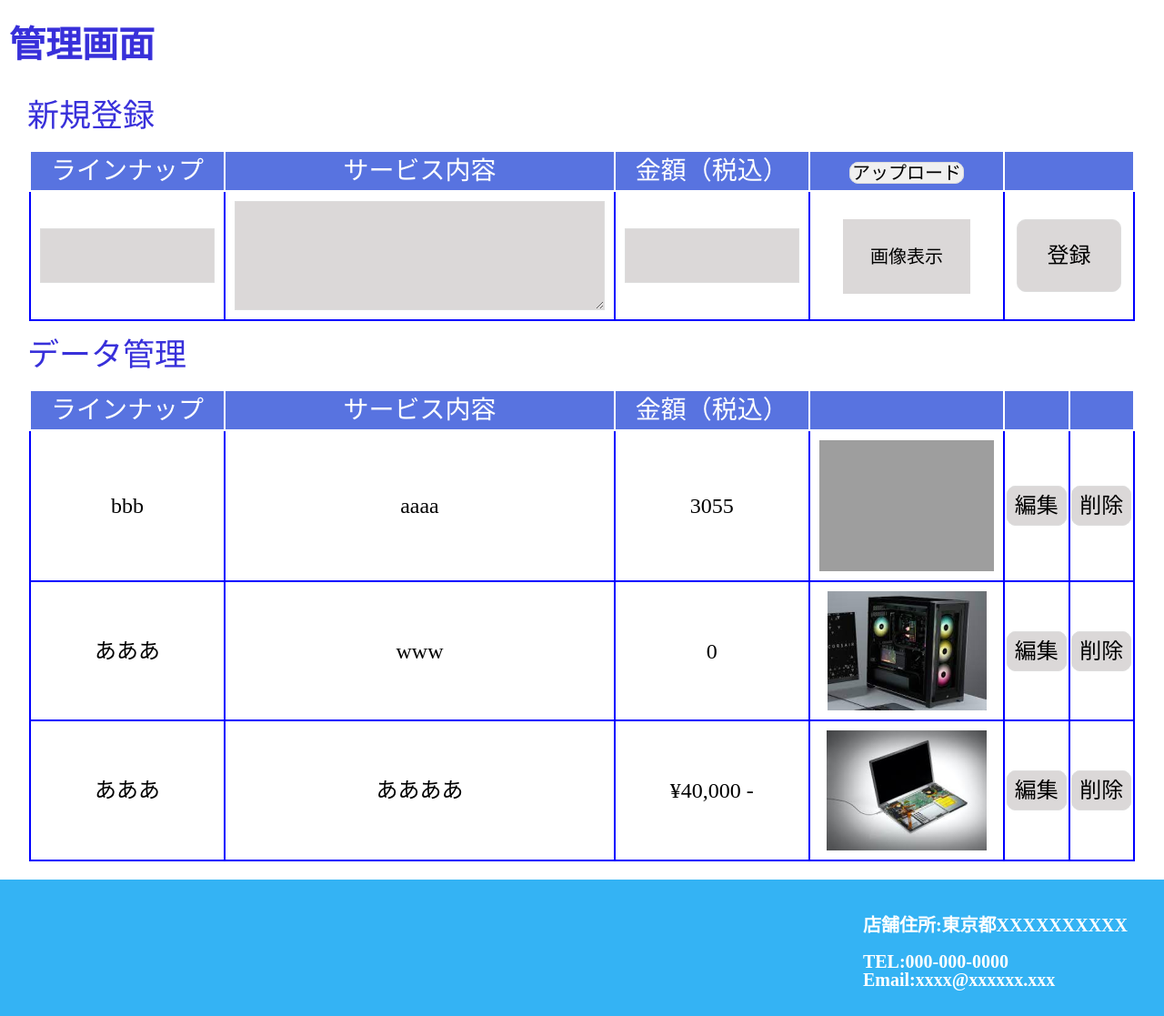
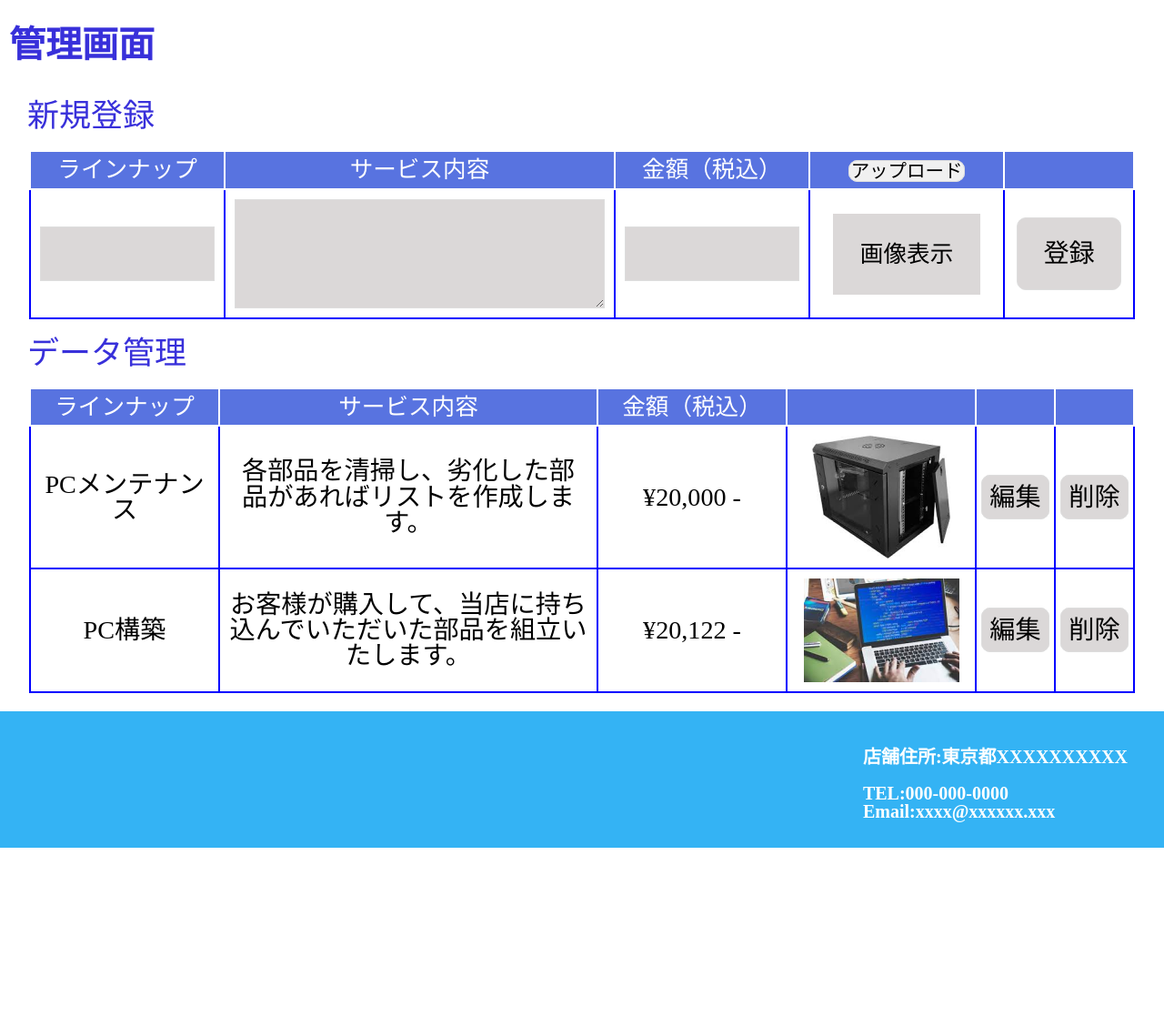
Before and after one commit to haruki-matsu/php, a PHP site: page /manage.php in a window 1280 px wide. Shown: the part 180-1297 px from the top of the page at 91% size. After the commit the page ends 1112 px from the top, so only its background shows below. Run offline with PHP 8.4, Linux system fonts and the light colour scheme; data comes from the database, SQL or seed files in the repository; grey boxes are pictures that could not be loaded.

Commit message:
戻るボタンの設置、デザインの修正等
修正点
・編集ページで既に登録されている画像が表示されない問題を修正
・編集ページに戻るボタンを設置
・金額入力フォームを数字に限定し、金額の表示の際に「'¥' ' -'」をつけて表示
・DBのpriceの型を整数型に変更
・リスポンシブデザインが反映されていなかったので修正
・デザインの修正（灰色背景部分のくずれの修正、文字の大きさの修正等

```diff
--- a/edit_item.php
+++ b/edit_item.php
@@ -23,6 +23,7 @@
     <h2 class="f_h2">編集画面</h2>
     <form enctype="multipart/form-data" action="update_item.php" method="post">
         <input type="hidden" name="id" value="<?php echo $get_id; ?>">
+        <input type="hidden" name="original_img" value="<?php echo $file[3]; ?>">
         <table class=table_manage>
             <tr>
                 <th width="15%">ラインナップ</th>
@@ -37,10 +38,11 @@
                 <td><input class=input_gray name="line_up" id="line_up" value="<?php echo $file[0]; ?>" class=input_gray1></td>
                 <td><input class=input_gray name="service_content" id="service-content" value="<?php echo $file[1]; ?>"></td>
                 <td><input class=input_gray name="price" id="service-charge" value="<?php echo $file[2]; ?>"></td>
-                <td id="image_preview"><span>画像表示</span></td>
+                <td id="image_preview"><img src="<?php echo $file[3]; ?>" alt="画像"></td>
                 <td><button type="submit" class=input_gray3>更新</button></td>
         </table>
     </form>
+    <a href="./manage.php" class=f_button>管理画面に戻る</a>
 <script src="script.js"></script>
 </body>
 </html>
--- a/file_upload.php
+++ b/file_upload.php
@@ -51,7 +51,7 @@ if(strlen($servicecontents) > 255){
  array_push($err_msgs,'サービス内容は255 文字以内で入力してください');
 }
 if(strlen($price) > 40){
- array_push($err_msgs,'料金は40文字以内で入力してください');
+ array_push($err_msgs,'金額は40文字以内で入力してください');
 }
 if($filesize > 1048576 || $file_err == 5){
  array_push($err_msgs,'ファイルサイズが5MB 以下の画像を使用してください');
--- a/index.php
+++ b/index.php
@@ -47,11 +47,13 @@ $_SESSION['token'] = $token;
             <?php
             require_once "./dbc.php";
             $files = getAllfile()->fetchAll(PDO::FETCH_ASSOC);
-            foreach ($files as $file):  ?>
+            foreach ($files as $file):
+            $formattedPrice = '¥' . number_format($file['price'], 0) . ' -'; ?>
+
                 <tr>
                     <td><p><?php echo h($file['line_up']); ?></p></td>
                     <td><p><?php echo h($file['service_name']); ?></p></td>
-                    <td><p><?php echo h($file['price']); ?></p></td>
+                    <td><p><?php echo $formattedPrice; ?></p></td>
                     <td><img src="<?php echo $file['img_path']; ?>" alt="" ></td>
                 </tr>
             <?php endforeach; ?>
--- a/main.css
+++ b/main.css
@@ -86,7 +86,7 @@ td {
     vertical-align: middle;
     text-align: center;
     margin: 10px;
-    font-size: 24px;
+    font-size: 2.2vw;
     padding: 10px;
   }
 
@@ -98,7 +98,7 @@ th {
     background-color: #5873e0;
     border: 2px solid rgb(255, 255, 255);
     color: white;
-    font-size: 28px;
+    font-size: 2vw;
     padding: 7px;
     font-weight:normal
   }
@@ -284,14 +284,20 @@ address{
     height: 80px;
     border-radius: 10px;
     cursor: pointer;
+    white-space: nowrap;
+    overflow: hidden;
+    text-overflow: ellipsis;
 }
 
 span{
     background-color: #dbd8d8;
     padding: 30px;
     width: 100%;
-    font-size: 20px;
+    font-size: 2vw;
     margin: 0;
+    white-space: nowrap; /* テキストが要素からはみ出た場合に改行を抑制 */
+    overflow: hidden; /* 要素からはみ出た内容を隠す */
+    text-overflow: ellipsis;
 }
 
 #image_preview{
@@ -311,7 +317,7 @@ span{
     color: #000;
     border-radius: 10px;
     cursor: pointer;
-    font-size: 20px;
+    font-size: 1.6vw;
 }
 
 .td_button{
--- a/manage.php
+++ b/manage.php
@@ -29,7 +29,7 @@
                     <tr>
                         <td><input class=input_gray type="text" name="line_up"></td>
                         <td><textarea  class=input_gray2 type="text" name="service_contents"></textarea></td>
-                        <td><input class=input_gray type="text" name="price"></td>
+                        <td><input class=input_gray type="number" name="price"></td>
                         <td id="image_preview"><span>画像表示</span></td>
                         <td><button type="submit" class=input_gray3>登録</button></td>
                     </tr>
@@ -55,17 +55,19 @@
   require_once "./dbc.php";
   $files = getAllfile()->fetchAll(PDO::FETCH_ASSOC);
   foreach ($files as $file):
+    $formattedPrice = '¥' . number_format($file['price'], 0) . ' -';
+
       ?>
       <tr>
           <td><p><?php echo h($file['line_up']); ?></p></td>
           <td><p><?php echo h($file['service_name']); ?></p></td>
-                <td><p><?php echo h($file['price']); ?></p></td>
+          <td><p><?php echo $formattedPrice; ?></p></td>
           <td><img src="<?php echo $file['img_path']; ?>" alt=""></td>
           <td class=td_button><a href="edit_item.php?id=<?php echo $file['id']; ?>" class=input_gray4>編集</a></td>
-                <td class=td_button><a href="delete_item.php?id=<?php echo $file['id']; ?>"class=input_gray4 onClick="return confirm('削除しても良いですか？')" >削除</a></td>
+          <td class=td_button><a href="delete_item.php?id=<?php echo $file['id']; ?>" class=input_gray4 onClick="return confirm('削除しても良いですか？')">削除</a></td>
       </tr>
+  <?php endforeach; ?>
 
-        <?php endforeach; ?>
          </table>
     </section>
 
--- a/responsive.css
+++ b/responsive.css
@@ -62,24 +62,18 @@ table img{
 td {
     border: 2px solid blue;
     text-align: center;
-    margin: 10px;
-    font-size: 11px;
+    padding: 5px;
 }
 
 th {
     background-color: #5873e0;
     border: 1px solid rgb(255, 255, 255);
     color: white;
-    font-size: 11px;
     padding: 5px;
 }
 
 .mini_img{
     margin-top: 10px;
-}
-
-br{
-    display: none;
 }
 
 
@@ -138,12 +132,13 @@ label {
 /* footer */
 
 footer{
-    height: 120px;
+    height: 80px;
 }
 
 address{
-    font-size: 13px;
+    font-size: 9px;
     left: 50%;
+    top: 20px;
     transform: translateX(-50%);
     text-align: center;
 }
@@ -211,7 +206,7 @@ address{
 
 .input_gray,.input_gray2{
     height: 20px;
-    font-size: 11px;
+    font-size: 2vw;
 }
 
 .input_gray2{
@@ -220,6 +215,7 @@ address{
 
 .input_gray3{
     height: 40px;
+    color: #000;
 }
 
 .input_gray4{
@@ -242,7 +238,7 @@ span{
     color: #000;
     border-radius: 10px;
     cursor: pointer;
-    font-size: 11px;
+    font-size: 1.5vw;
 }
 
 .td_button{
--- a/update_item.php
+++ b/update_item.php
@@ -23,6 +23,7 @@
  $post_lineup = $_POST['line_up'];
  $post_servicecontents = $_POST['service_content'];
  $post_price = $_POST['price'];
+ $original_img = $_POST['original_img'];
  $files = $_FILES['up_img'];
  $post_filename = basename($files['name']);
  $tmp_path = $files['tmp_name'];
@@ -56,7 +57,7 @@ if(empty($post_lineup)){
  array_push($err_msgs,'サービス内容を入力してください。');
  }
  if(empty( $post_price)){
- array_push($err_msgs,'料金を入力してください。');
+ array_push($err_msgs,'金額を入力してください。');
  }
  if(strlen($post_lineup) > 255){
  array_push($err_msgs,'ラインナップは255文字以内で入力');
@@ -65,7 +66,7 @@ if(empty($post_lineup)){
  array_push($err_msgs,'サービス内容は255文字以内で入力');
  }
  if(strlen($post_price) > 40){
- array_push($err_msgs,'料金が40文字以内で入力');
+ array_push($err_msgs,'金額を40文字以内で入力');
  }
  if($filesize > 1048576 || $file_err == 2){
  array_push($err_msgs,'ファイルサイズを 1MB 以下にすること');
```
Also changed, not shown: database_dump1.sql (deleted, +0 -56 lines), database_dump2.sql (added, +71 -0 lines), up-images/image 2.png (deleted), up-images/image 3.png (added), up-images/image 6.png (deleted), up-images/image 7.png (added). Lines whose indentation alone changed are shown as unchanged.
